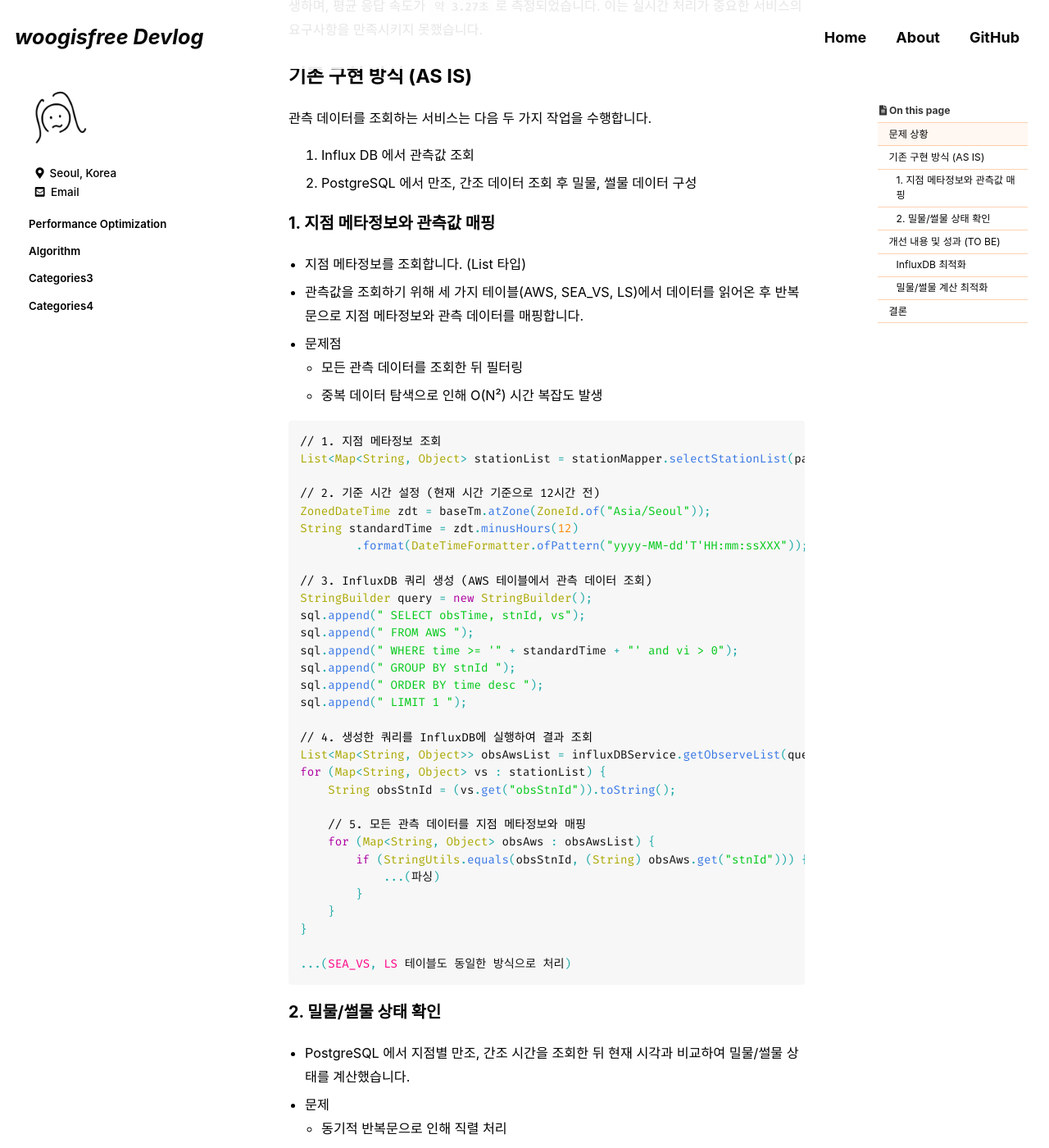
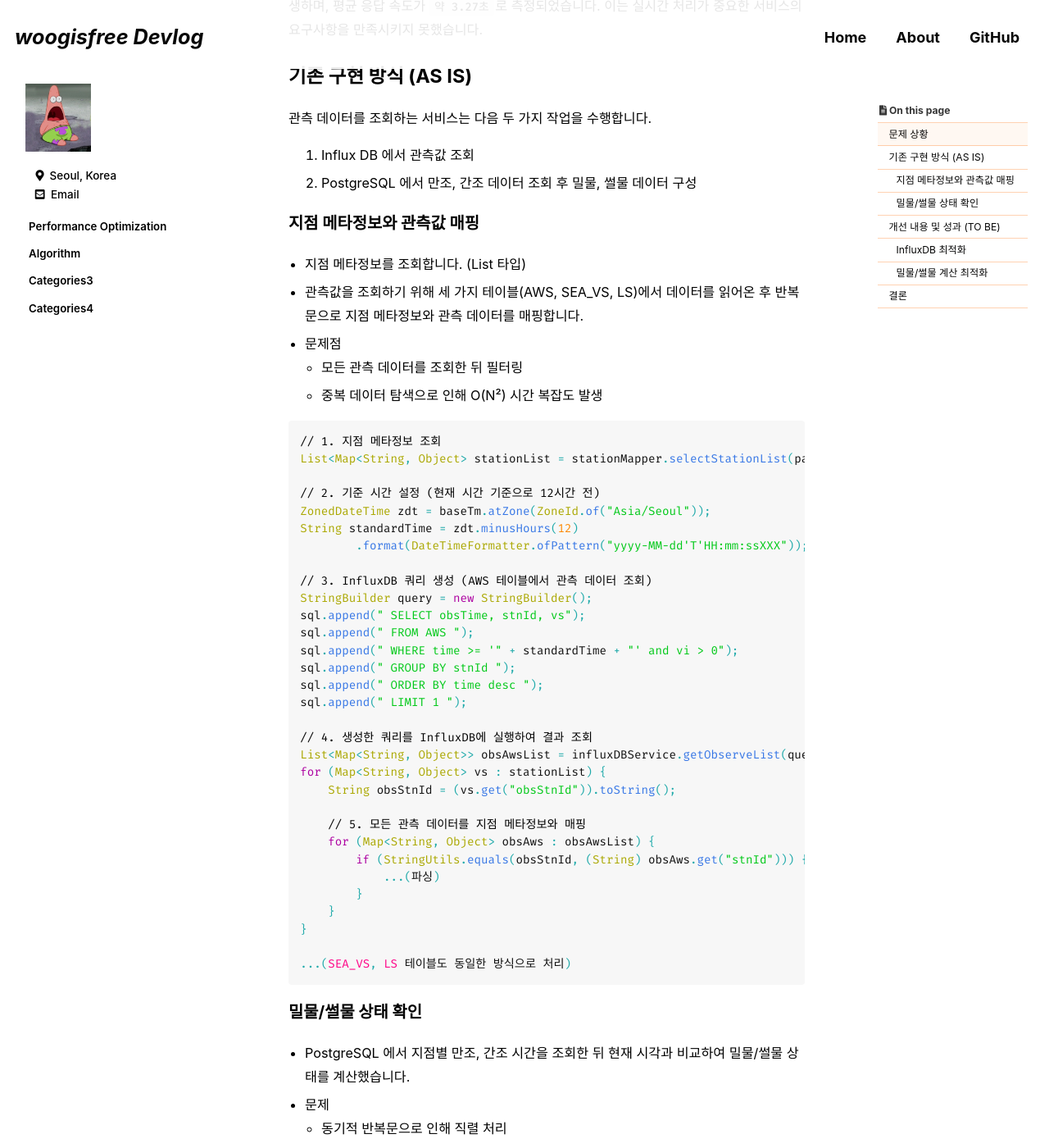
Before and after one commit to woogisfree/woogisfree.github.io, a Jekyll site: the page built from _posts/2024-11-14-performance-optimization-parallel-stream.md, in a window 1280 px wide and 1400 px high, scrolled down 570 px. Shown: the whole window at 82% size. Built offline with Jekyll 4.4.1, drawn with Linux system fonts in a browser that asks for light colours; cached includes are drawn as plain includes; some web fonts are replaced; comment, search, counter and statistics services are not loaded.

Commit message:
feat: update profile image

````diff
--- a/_config.yml
+++ b/_config.yml
@@ -99,7 +99,7 @@ analytics:
 # Site Author
 author:
   name: 'woogisfree' # 블로그 닉네임
-  avatar: '/assets/images/meee.png' # 블로그 프로필 사진
+  avatar: '/assets/images/patrickstar.png' # 블로그 프로필 사진
   #   bio              : "hi all!"
   location: 'Seoul, Korea'
   email: 'woogisfree@gmail.com'
--- a/_posts/2024-11-14-performance-optimization-parallel-stream.md
+++ b/_posts/2024-11-14-performance-optimization-parallel-stream.md
@@ -28,7 +28,7 @@ last_modified_at: 2024-11-14
 2. PostgreSQL 에서 만조, 간조 데이터 조회 후 밀물, 썰물 데이터 구성
 
 
-### 1. 지점 메타정보와 관측값 매핑
+### 지점 메타정보와 관측값 매핑
 
 - 지점 메타정보를 조회합니다. (List 타입)
 - 관측값을 조회하기 위해 세 가지 테이블(AWS, SEA_VS, LS)에서 데이터를 읽어온 후 반복문으로 지점 메타정보와 관측 데이터를 매핑합니다.
@@ -70,7 +70,7 @@ for (Map<String, Object> vs : stationList) {
 ...(SEA_VS, LS 테이블도 동일한 방식으로 처리)
 ```
 
-### 2. 밀물/썰물 상태 확인
+### 밀물/썰물 상태 확인
 
 - PostgreSQL 에서 지점별 만조, 간조 시간을 조회한 뒤 현재 시각과 비교하여 밀물/썰물 상태를 계산했습니다.
 - 문제
````
Also changed, not shown: assets/images/patrickstar.png (added).
